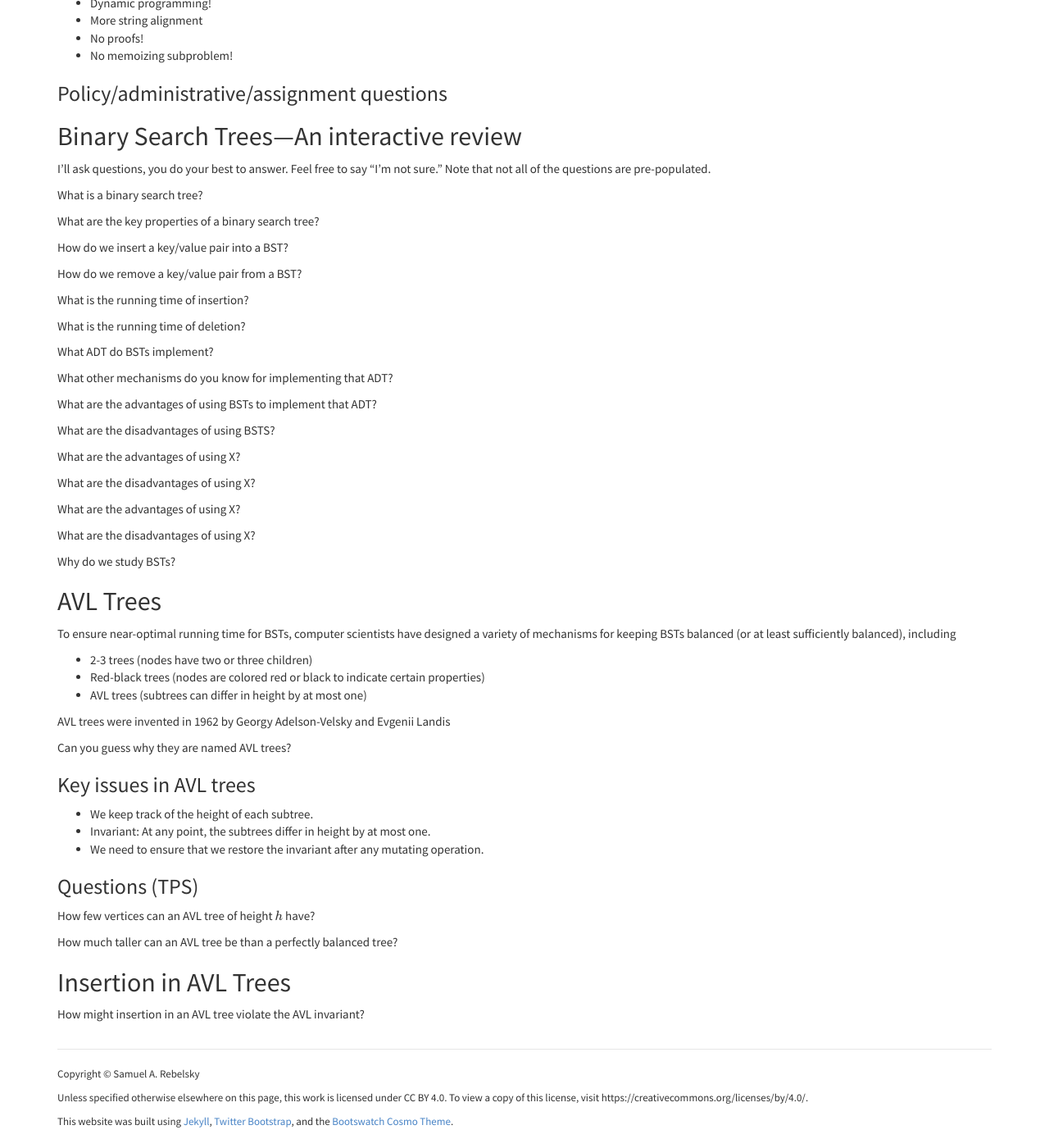
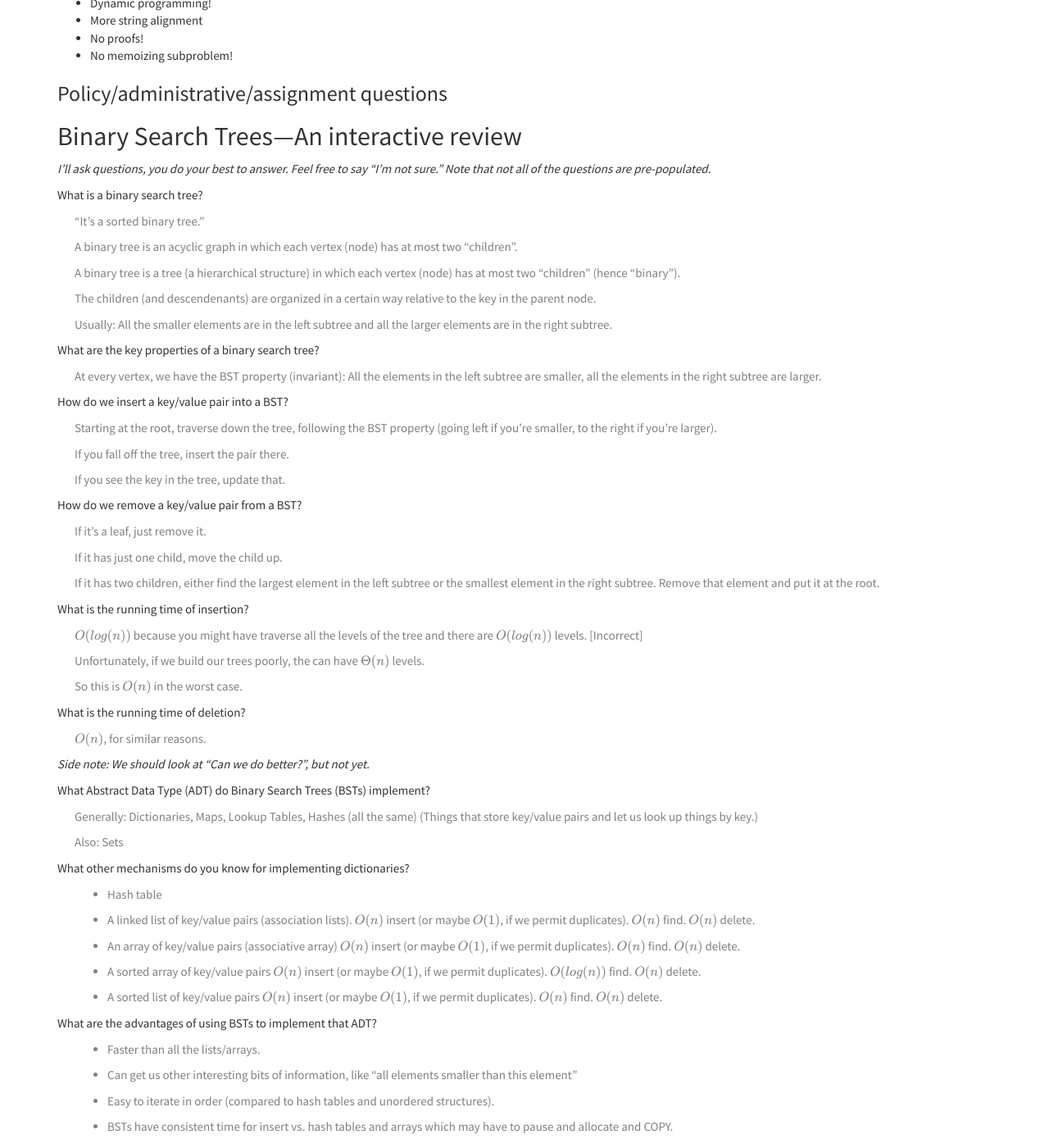
Before and after one commit to rebelsky/csc301-2026sp, a Jekyll site: the page built from _eboards/eboard37.md, in a window 1280 px wide and 1400 px high, scrolled down 997 px. Shown: the whole window at 82% size. Built offline with Jekyll 4.4.1, drawn with Linux system fonts in a browser that asks for light colours; nearby versions of some CDN libraries; library files that are not in the unit come from our copies; formulas are drawn with MathJax 3; a script that is not in the unit is left out; some of the changed text lies outside the part shown.

Commit message:
Post class 37.

````diff
--- a/_eboards/eboard37.md
+++ b/_eboards/eboard37.md
@@ -23,7 +23,8 @@ Administrative stuff
 * The rest of Problem Set 4 is now graded, as is Project 4. Our graders
   plan to start on regrades over the weekend.
 * Someone has already booked my Thursday Office Hours. I'll still try to
-  be around from about 9:00a.m. to 10:45a.m. and then again in the afternoon.
+  be around from about 9:00 am to 10:45 am and in the afternoon. I should
+  also be around this afternoon.
 * Assessment 4 has been released.
 
 ### Upcoming events
@@ -63,39 +64,161 @@ Administrative stuff
 Binary Search Trees---An interactive review
 -------------------------------------------
 
-I'll ask questions, you do your best to answer. Feel free to say "I'm
-not sure." Note that not all of the questions are pre-populated.
+_I'll ask questions, you do your best to answer. Feel free to say "I'm
+not sure." Note that not all of the questions are pre-populated._
 
 What is a binary search tree?
 
+> "It's a sorted binary tree."
+
+> A binary tree is an acyclic graph in which each vertex (node) has at
+  most two "children".
+
+> A binary tree is a tree (a hierarchical structure) in which each vertex
+  (node) has at most two "children" (hence "binary").
+
+> The children (and descendenants) are organized in a certain way relative
+  to the key in the parent node.
+
+> Usually: All the smaller elements are in the left subtree and all the
+  larger elements are in the right subtree.
+
 What are the key properties of a binary search tree?
+
+> At every vertex, we have the BST property (invariant): All the elements
+  in the left subtree are smaller, all the elements in the right subtree
+  are larger.
 
 How do we insert a key/value pair into a BST?
 
+> Starting at the root, traverse down the tree, following the BST
+  property (going left if you're smaller, to the right if you're
+  larger).
+
+> If you fall off the tree, insert the pair there.
+
+> If you see the key in the tree, update that.
+
 How do we remove a key/value pair from a BST?
+
+> If it's a leaf, just remove it.
+
+> If it has just one child, move the child up.
+
+> If it has two children, either find the largest element in the left
+  subtree or the smallest element in the right subtree. Remove that element
+  and put it at the root.
 
 What is the running time of insertion?
 
+> $$O(log(n))$$ because you might have traverse all the levels of the
+  tree and there are $$O(log(n))$$ levels. [Incorrect]
+
+> Unfortunately, if we build our trees poorly, the can have $$\Theta(n)$$
+  levels.
+
+> So this is $$O(n)$$ in the worst case.
+
 What is the running time of deletion?
 
-What ADT do BSTs implement?
+> $$O(n)$$, for similar reasons.
 
-What other mechanisms do you know for implementing that ADT?
+_Side note: We should look at "Can we do better?", but not yet._
+
+What Abstract Data Type (ADT) do Binary Search Trees (BSTs) implement?
+
+> Generally: Dictionaries, Maps, Lookup Tables, Hashes (all the same)
+  (Things that store key/value pairs and let us look up things by key.)
+
+> Also: Sets
+
+What other mechanisms do you know for implementing dictionaries?
+
+> * Hash table
+
+> * A linked list of key/value pairs (association lists).
+    $$O(n)$$ insert (or maybe $$O(1)$$, if we permit duplicates).
+    $$O(n)$$ find.
+    $$O(n)$$ delete.
+
+> * An array of key/value pairs (associative array)
+    $$O(n)$$ insert (or maybe $$O(1)$$, if we permit duplicates).
+    $$O(n)$$ find.
+    $$O(n)$$ delete.
+
+> * A sorted array of key/value pairs
+    $$O(n)$$ insert (or maybe $$O(1)$$, if we permit duplicates).
+    $$O(log(n))$$ find.
+    $$O(n)$$ delete.
+
+> * A sorted list of key/value pairs
+    $$O(n)$$ insert (or maybe $$O(1)$$, if we permit duplicates).
+    $$O(n)$$ find.
+    $$O(n)$$ delete.
 
 What are the advantages of using BSTs to implement that ADT?
 
+> * Faster than all the lists/arrays.
+
+> * Can get us other interesting bits of information, like "all elements
+    smaller than this element"
+
+> * Easy to iterate in order (compared to hash tables and unordered
+    structures).
+
+> * BSTs have consistent time for insert vs. hash tables and arrays
+    which may have to pause and allocate and COPY.
+
+> * You can make BSTs that are immutable (and that efficiently make
+    new copies when you insert or delete an element).
+
 What are the disadvantages of using BSTS?
 
-What are the advantages of using X?
+> * Slower than expected amortized time of hash tables. Especially
+    slower if the tree is not balanced.
 
-What are the disadvantages of using X?
+> * Harder to delete than in a linked list.
 
-What are the advantages of using X?
+> * Sorted arrays with complete sets of keys give you $$O(1)$$ lookup.
 
-What are the disadvantages of using X?
+> * Sorted arrays give guaranteed $$O(logn)$$ lookup, even if you don't
+    have all the keys.
+
+> * Requires that we have elements we can compare to each other for
+    order. Not all things are naturally comparable.
+
+> * BSTs generally don't give you the locality benefits that hash tables
+    (or arrays) give.
+
+What are other issues?
+
+> * How much memory do we use?
 
 Why do we study BSTs?
 
+> * It helps us understand algorithms (e.g., turning the binary search
+    algorithm into a data structure).
+
+> * They are easier to understand than hash tables.
+
+> * We like you to practice working with nonlinear data structures.
+
+### Insertion, revisited
+
+Let's look at the details in Java (approximate). We'll write our algorithms
+recursively.
+
+```
+BSTnode insert(BSTnode tree, String key, String value) {
+} // insert
+```
+
+### Removal, revisited
+
+```
+??? remove(BSTnode tree, String key) {
+} // remove
+```
 AVL Trees
 ---------
 
@@ -103,28 +226,54 @@ To ensure near-optimal running time for BSTs, computer scientists have
 designed a variety of mechanisms for keeping BSTs balanced (or at least
 sufficiently balanced), including
 
-* 2-3 trees (nodes have two or three children)
+* 2-3 trees (nodes have two or three children). Also m:n.
 * Red-black trees (nodes are colored red or black to indicate certain
   properties)
 * AVL trees (subtrees can differ in height by at most one)
 
 AVL trees were invented in 1962 by Georgy Adelson-Velsky and Evgenii Landis
 
-Can you guess why they are named AVL trees?
-
 ### Key issues in AVL trees
 
 * We keep track of the height of each subtree.
 * Invariant: At any point, the subtrees differ in height by at most one.
 * We need to ensure that we restore the invariant after any mutating operation.
+    * We hope to be able to fix things in constant time (or perhaps
+      logarithmic time)
 
 ### Questions (TPS)
 
-How few vertices can an AVL tree of height $$h$$ have?
+* How few vertices can an AVL tree of height $$h$$ have?
+* How much taller can an AVL tree be than a perfectly balanced tree?
 
-How much taller can an AVL tree be than a perfectly balanced tree?
+Analysis
+
+* See whiteboard.
+* This grows like Fibonacci (more or less).
+* People who are better mathematicians than I am say that if it grows
+  like Fib instead of powers of two, the tree can be no higher than
+  approximately 1.44 x the height of a complete tree.
 
 Insertion in AVL Trees
 ----------------------
 
 How might insertion in an AVL tree violate the AVL invariant?
+
+
+```
+        A
+       / \
+      B   n
+     / \
+   n+1  n
+```
+
+```
+        A
+       / \
+      B   n
+     / \
+    n  n+1
+```
+
+How can we restore the tree afterwards?
````
